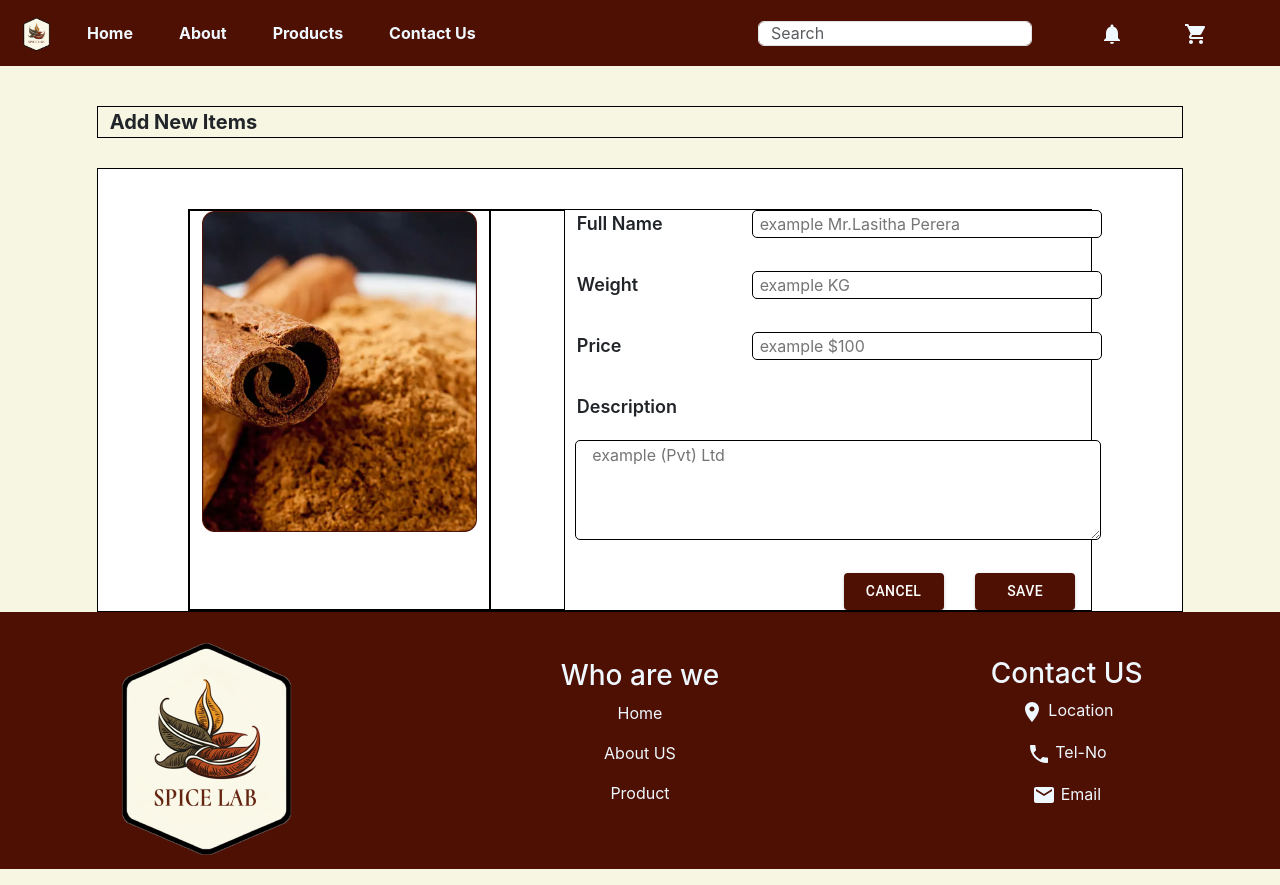
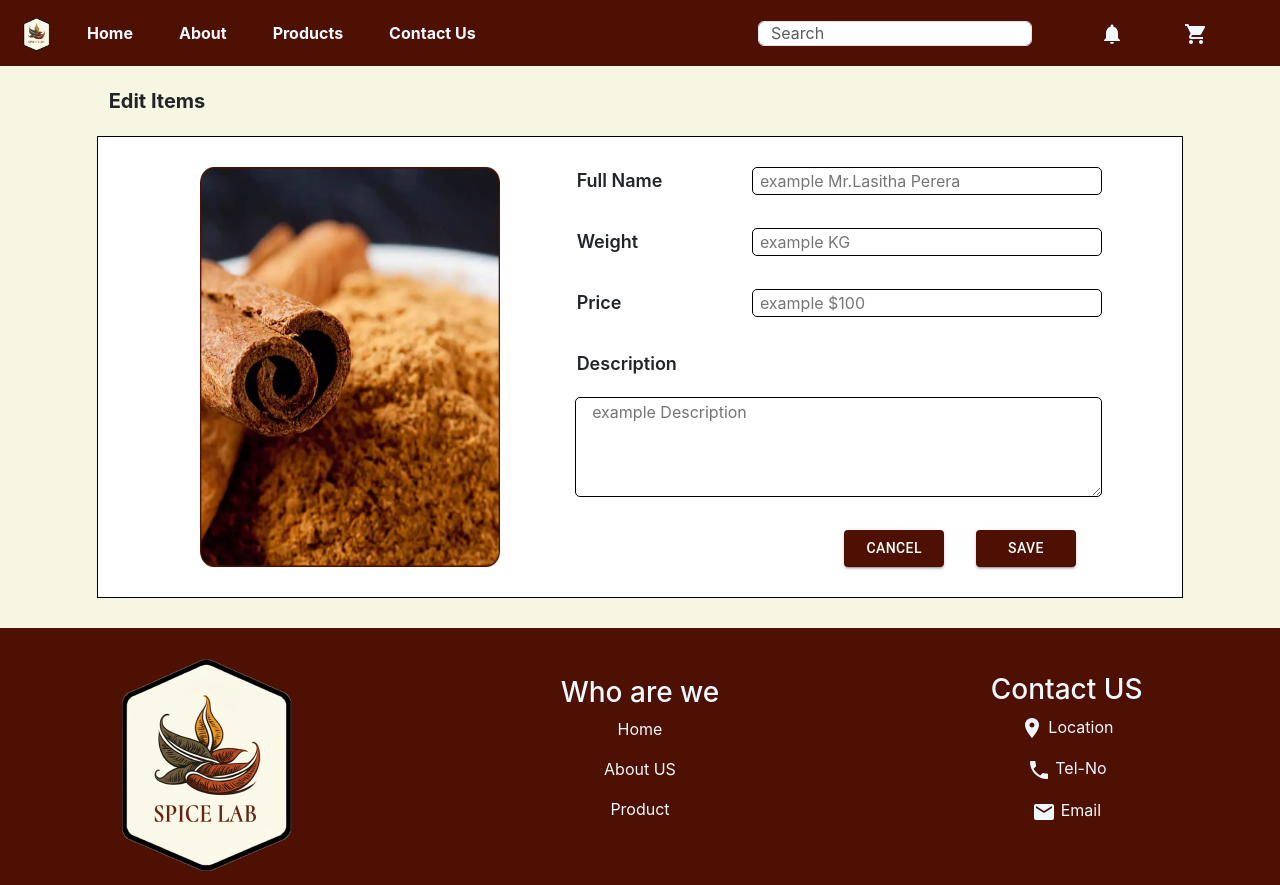
Before and after one commit to TharushaRuwantha/SpiceLab, a React (Create React App) app in the folder frontend/spice_lab/: page /edititemspage in a window 1280 px wide. Built offline with nearby package versions, Linux system fonts and the light colour scheme.

Commit message:
fully complete edit items page component

```diff
--- a/frontend/spice_lab/src/Components/edititemspageComponent/edititemspagedownpart.css
+++ b/frontend/spice_lab/src/Components/edititemspageComponent/edititemspagedownpart.css
@@ -2,7 +2,7 @@
 .edititemspagedownpart{
 
     border: 1px solid black;
-    margin-top: 30px;
+    margin-top: 20px;
     background-color: rgb(255, 255, 255);
 
 
@@ -10,8 +10,8 @@
 }
 
 .edititemspagedownpartA{
-    border: 1px solid black;
-    margin-top: 40px;
+
+    margin-top: 30px;
 }
 
 .makann{
@@ -19,8 +19,8 @@
 }
 
 .imgstyle{
-    width : 100%;
-    height : auto
+    width : 300px;
+    height : 400px
 }
 
 .editpagefont{
@@ -45,3 +45,7 @@
     width: 535px;
     height: 100px;
 }
+
+.underpart{
+    margin-top: 30px;
+}
--- a/frontend/spice_lab/src/Components/edititemspageComponent/edititemspagedownpart.js
+++ b/frontend/spice_lab/src/Components/edititemspageComponent/edititemspagedownpart.js
@@ -18,10 +18,10 @@ function EditItemsPageDownPart(){
 
                         <div className="col-sm-10 edititemspagedownpartA">
                             <div className="row">
-                                <div className="col-sm-4 makann">
+                                <div className="col-sm-4">
                                     <img src={itemimg}  className="imgstyle"/>
                                 </div>
-                                <div className="col-sm-1 makann">
+                                <div className="col-sm-1">
 
                                 </div>
                                 <div className="col-sm-7 ">
@@ -45,7 +45,7 @@ function EditItemsPageDownPart(){
                                     </div>
                                     <div className="row editpagespace">
                                         <div className="col-sm-12 editpagefont ">Description</div>
-                                        <textarea className="form-controlNY editpagespaceA" placeholder=" example (Pvt) Ltd" required></textarea>
+                                        <textarea className="form-controlNY editpagespaceA" placeholder=" example Description" required></textarea>
                                     </div>
                                     <div className="row editpagespace">
                                         <div className="col-sm-6"></div>
@@ -60,11 +60,15 @@ function EditItemsPageDownPart(){
                             </div>
                         </div>
 
-                        <div className="col-sm-1"></div>
+                        <div className="col-sm-1 "></div>
                     </div>
+                    <div className="underpart"></div>
                 </div>
 
                 <div className="col-sm-1"></div>
+            </div>
+            <div className="row underpart">
+
             </div>
         </div>
     );
--- a/frontend/spice_lab/src/Components/edititemspageComponent/edititemspageuppart.css
+++ b/frontend/spice_lab/src/Components/edititemspageComponent/edititemspageuppart.css
@@ -1,6 +1,5 @@
 .edititemspageuppart{
-    border: 1px solid black;
-    margin-top: 40px;
+    margin-top: 20px;
 }
 
 .edititemspagetopic{
--- a/frontend/spice_lab/src/Components/edititemspageComponent/edititemspageuppart.js
+++ b/frontend/spice_lab/src/Components/edititemspageComponent/edititemspageuppart.js
@@ -8,7 +8,7 @@ function EditItemsPageUpPart(){
                 <div className="col-sm-1"></div>
 
                 <div className="col-sm-10 edititemspageuppart">
-                    <div className="edititemspagetopic">Add New Items</div>
+                    <div className="edititemspagetopic">Edit Items</div>
                 </div>
 
                 <div className="col-sm-1"></div>
```
